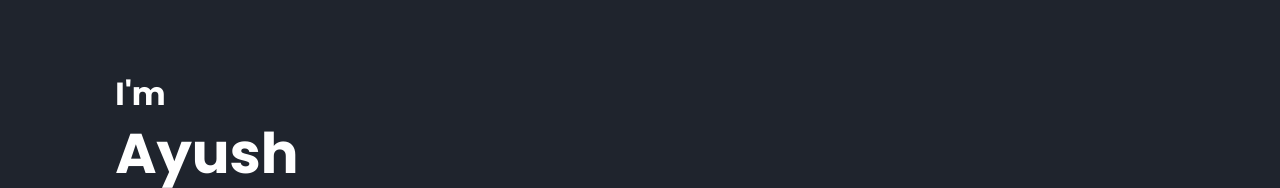
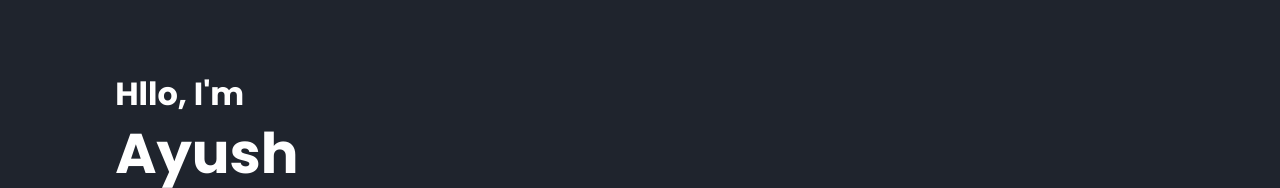
Before and after one commit to ayushgupta704/Ayush_portfolio_website, a plain HTML site: page index.html in a window 1280 px wide. Shown: the part 178-366 px from the top of the page. Drawn offline with nearby package versions, Linux system fonts and the light colour scheme.

Commit message:
hllo text added

```diff
--- a/index.html
+++ b/index.html
@@ -21,7 +21,7 @@
     </header>
     <section class="home" id="home">
         <div class="home-content">
-            <h3>I'm</h3>
+            <h3>Hllo, I'm</h3>
             <h1>Ayush</h1>
             <h3>And I'm a <span class="multiple-text">Python Programmer</span></h3>
             <p>Let’s collaborate to push the boundaries of what’s possible and achieve remarkable results together.Explore my portfolio and let’s turn inspiration into action.</p>
```
